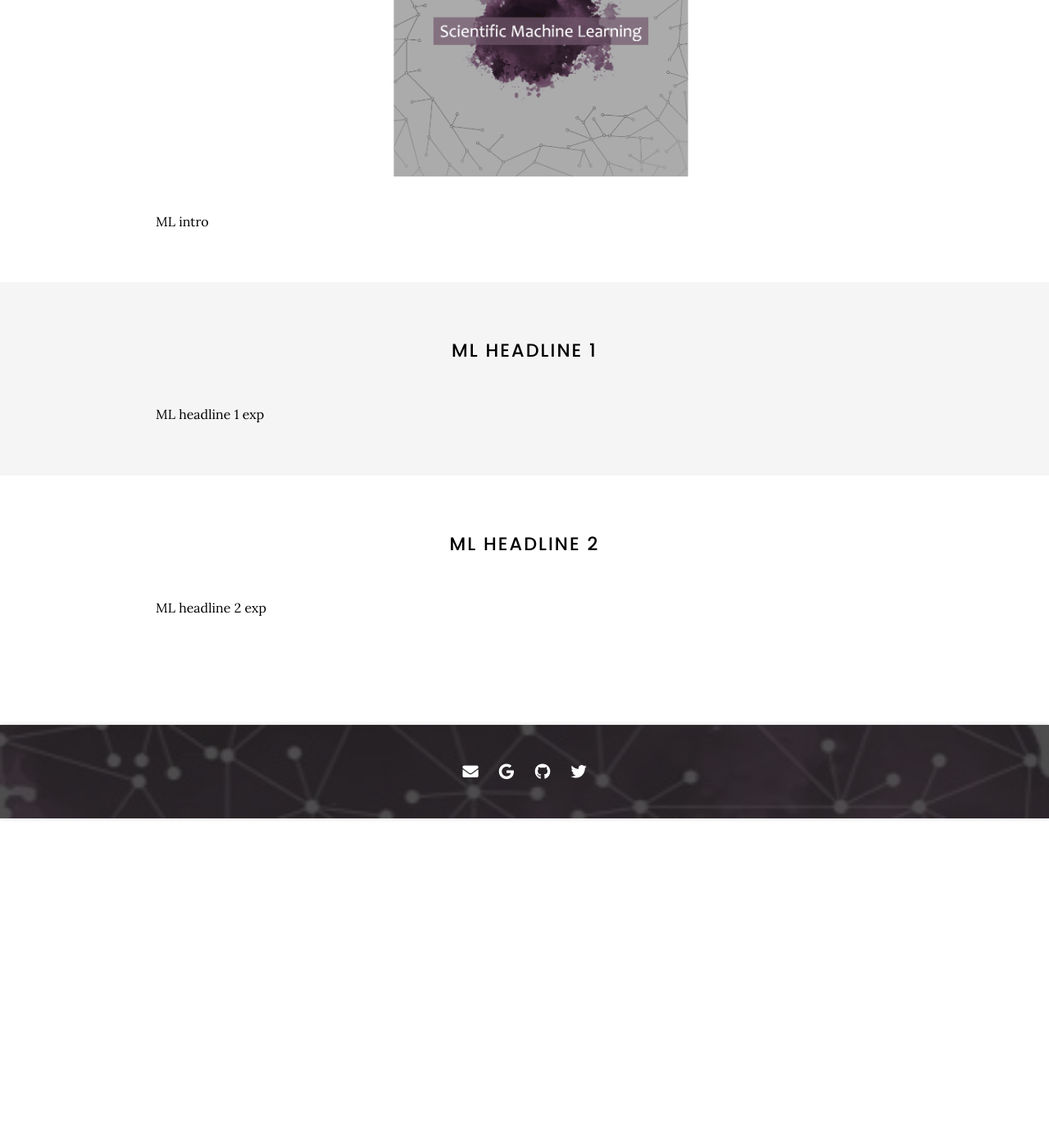
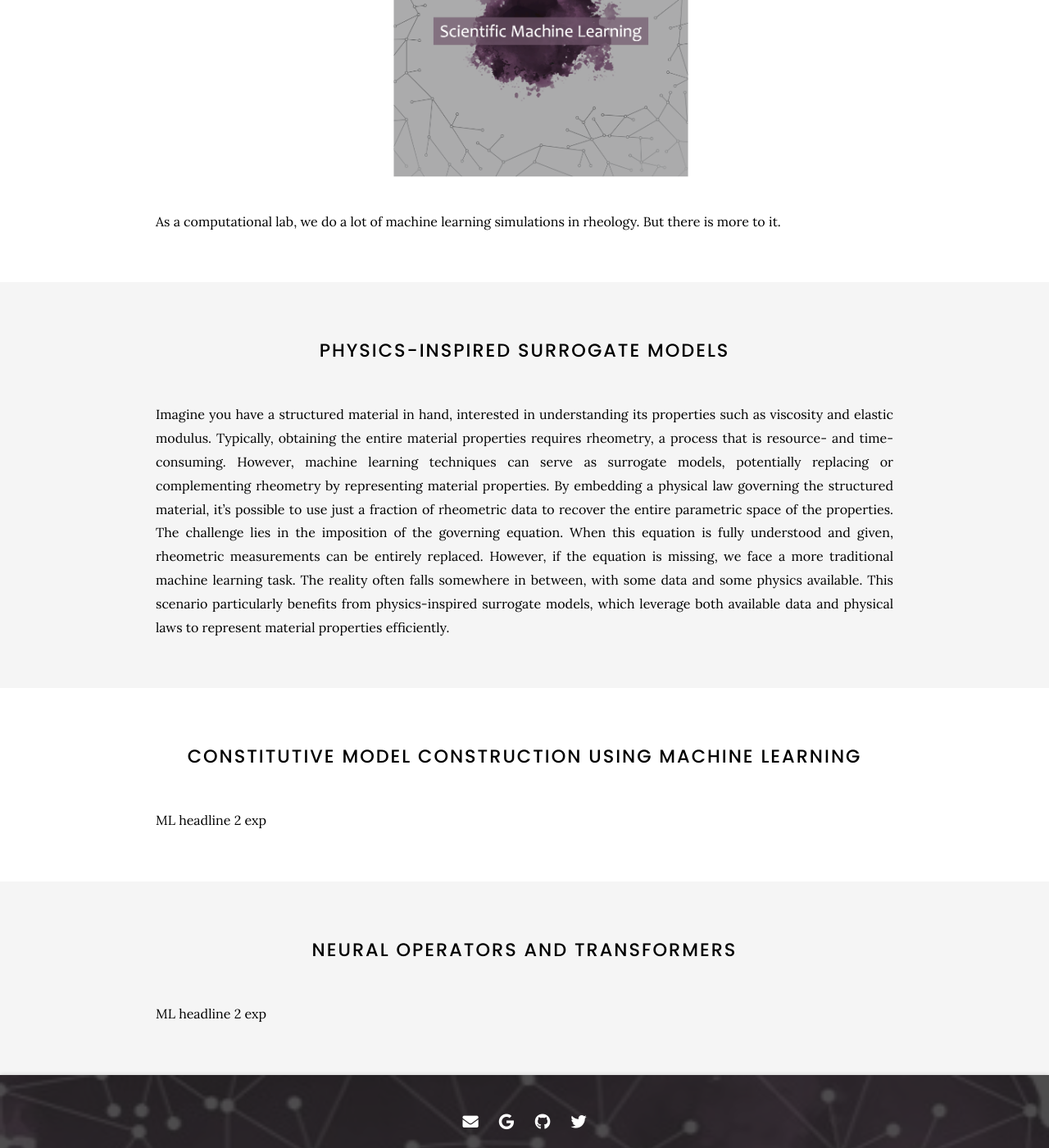
Before and after one commit to procf/procf.github.io, a Jekyll site: the page built from research/ml/index.md, in a window 1280 px wide and 1400 px high, scrolled down 402 px. Shown: the whole window at 82% size. Built offline with Jekyll 4.4.1, drawn with Linux system fonts in a browser that asks for light colours; nearby versions of some CDN libraries; some of the changed text lies outside the part shown.

Commit message:
ml intro and PI

```diff
--- a/research/ml/index.md
+++ b/research/ml/index.md
@@ -2,7 +2,7 @@
 title: Machine Learning
 ---
 
-# <i class="fas ml"></i>Machine Learning
+# <i class="fas ml"></i>Scientific Machine Learning
 
 {%
   include feature.html
@@ -10,18 +10,25 @@ title: Machine Learning
 %}
 
 
-ML intro
+As a computational lab, we do a lot of machine learning simulations in rheology. But there is more to it.
 
 
 {% include section.html %}
 
-# ML headline 1
+# Physics-inspired surrogate models
 
 
-ML headline 1 exp
+Imagine you have a structured material in hand, interested in understanding its properties such as viscosity and elastic modulus. Typically, obtaining the entire material properties requires rheometry, a process that is resource- and time-consuming. However, machine learning techniques can serve as surrogate models, potentially replacing or complementing rheometry by representing material properties. By embedding a physical law governing the structured material, it's possible to use just a fraction of rheometric data to recover the entire parametric space of the properties. The challenge lies in the imposition of the governing equation. When this equation is fully understood and given, rheometric measurements can be entirely replaced. However, if the equation is missing, we face a more traditional machine learning task. The reality often falls somewhere in between, with some data and some physics available. This scenario particularly benefits from physics-inspired surrogate models, which leverage both available data and physical laws to represent material properties efficiently.
 
 {% include section.html %}
 
-# ML headline 2
+# Constitutive model construction using machine learning
 
 ML headline 2 exp
+
+{% include section.html %}
+
+
+# Neural operators and transformers
+
+ML headline 2 exp
```
